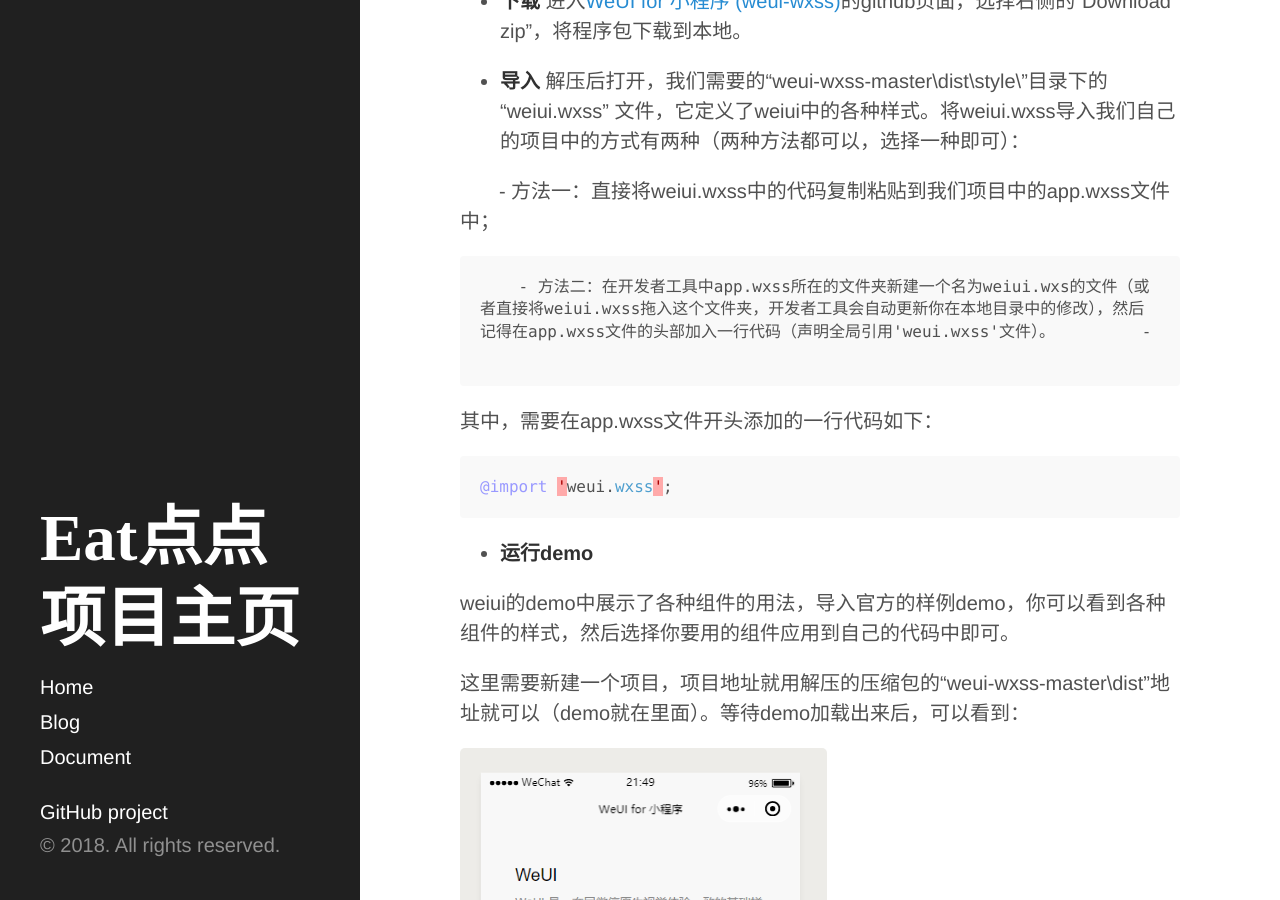
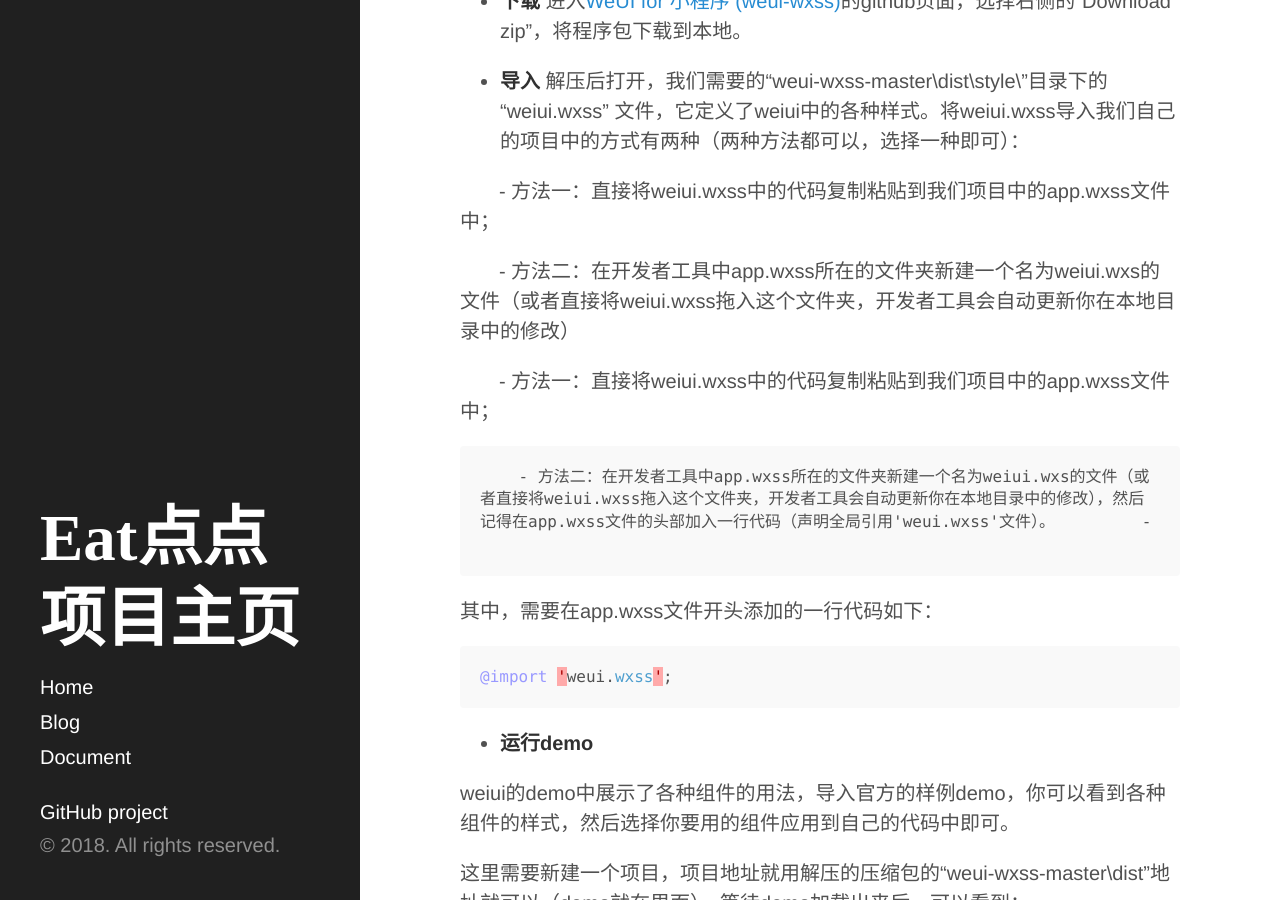
Before and after one commit to ChickenDinner8/ChickenDinner8.github.io, a Jekyll site: the page built from _posts/2018-04-15-微信小程序学习日志.md, in a window 1280 px wide and 900 px high, scrolled down 2666 px. Built offline with Jekyll 4.4.1, drawn with Linux system fonts in a browser that asks for light colours.

Commit message:
Update 2018-04-15-微信小程序学习日志.md

```diff
--- a/_posts/2018-04-15-微信小程序学习日志.md
+++ b/_posts/2018-04-15-微信小程序学习日志.md
@@ -61,6 +61,10 @@ WeUI 是由微信官方设计团队专为微信移动 Web 应用设计的 UI库
 
  - **导入**
 解压后打开，我们需要的“weui-wxss-master\dist\style\”目录下的“weiui.wxss” 文件，它定义了weiui中的各种样式。将weiui.wxss导入我们自己的项目中的方式有两种（两种方法都可以，选择一种即可）：
+
+        - 方法一：直接将weiui.wxss中的代码复制粘贴到我们项目中的app.wxss文件中；
+
+        - 方法二：在开发者工具中app.wxss所在的文件夹新建一个名为weiui.wxs的文件（或者直接将weiui.wxss拖入这个文件夹，开发者工具会自动更新你在本地目录中的修改）
 
 
         - 方法一：直接将weiui.wxss中的代码复制粘贴到我们项目中的app.wxss文件中；
```
